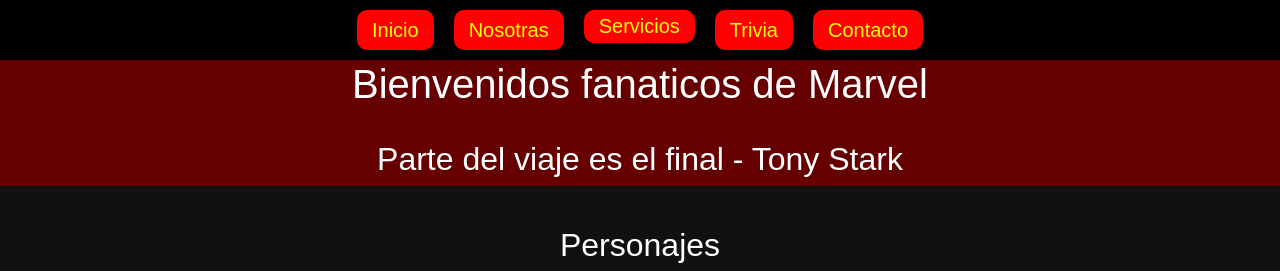
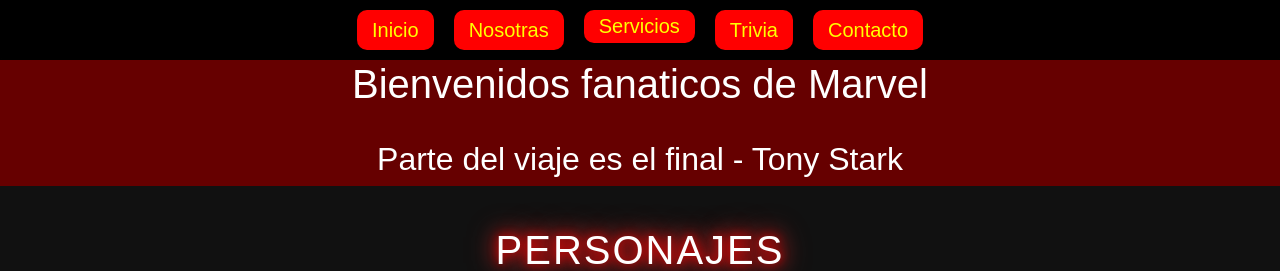
Before and after one commit to atososa12/MARVEL, a PHP site: page /servicios.html in a window 1280 px wide. Shown: the top 271 px of the page. Run offline with PHP 8.4, Linux system fonts and the light colour scheme.

Commit message:
arreglo titulo servicios

```diff
--- a/marvel-formulario/css/servicios.css
+++ b/marvel-formulario/css/servicios.css
@@ -8,6 +8,17 @@
 .conteiner {
   background-color: #660000;
 }
+.conteiner h4 {
+  text-align: center;
+  font-size: 2.5em;
+  margin-bottom: 60px;
+  color: #fff;
+  text-shadow: 0 0 10px #e20505, 0 0 20px #ff0000, 0 0 30px #ff4d4d;
+  letter-spacing: 2px;
+  text-transform: uppercase;
+  font-family: 'Poppins', sans-serif;
+}
+
 
 /* ---------- TARJETAS DE PERSONAJES ---------- */
 .personajes {
@@ -149,7 +160,7 @@
 
 #Linea h1 {
   text-align: center;
-  font-size: 3em;
+  font-size: 2.5em;
   margin-bottom: 60px;
   color: #fff;
   text-shadow: 0 0 10px #e20505, 0 0 20px #ff0000, 0 0 30px #ff4d4d;
--- a/marvel-formulario/servicios.html
+++ b/marvel-formulario/servicios.html
@@ -50,7 +50,7 @@
 
 <div id="Personajes" class="conteiner">
     <section class="personajes">
-        <h2>Personajes</h2>
+        <h4>Personajes</h4>
         <div class="card-container">
 
             <!-- Iron Man -->
```
